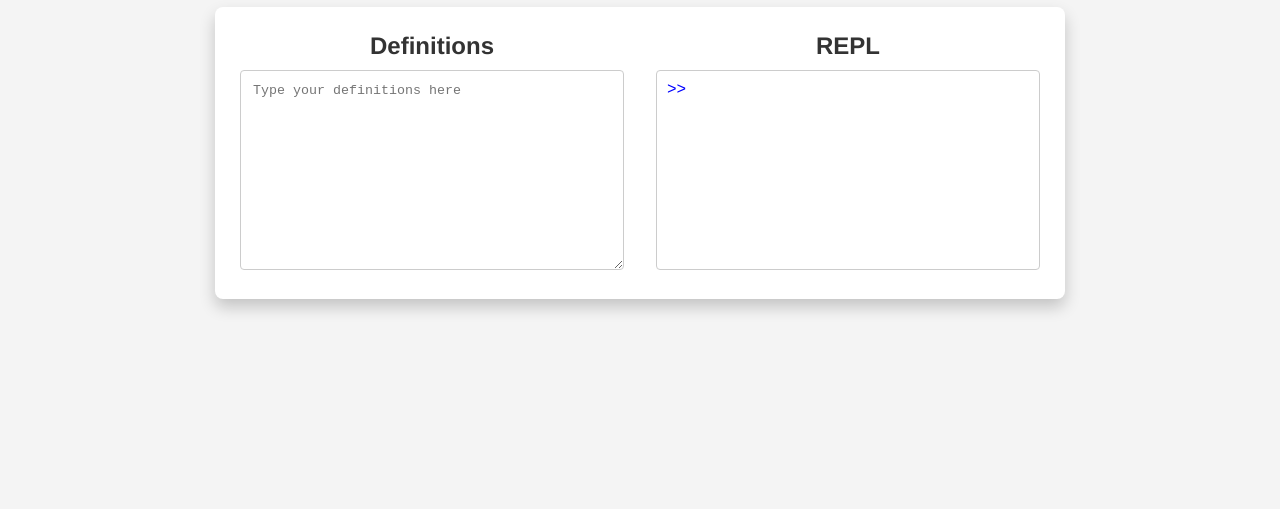
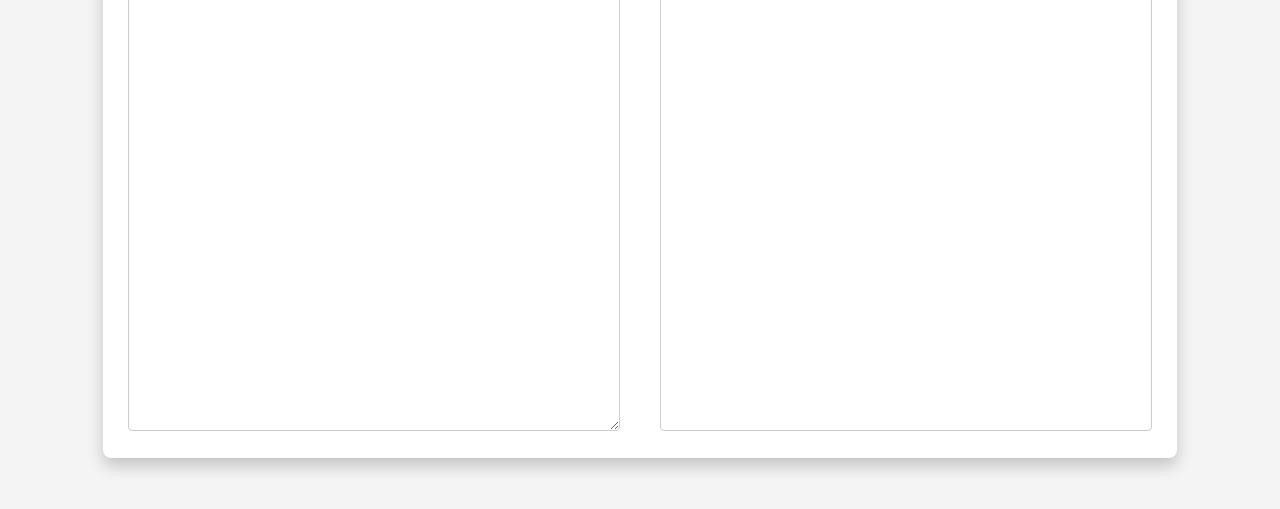
Before and after one commit to roboguy13/stratify, a plain HTML site: page index.html in a window 1280 px wide. Shown: the part 281-790 px from the top of the page. Drawn offline with Linux system fonts and the light colour scheme.

Commit message:
REPL height

```diff
--- a/styles.css
+++ b/styles.css
@@ -11,7 +11,9 @@ body {
 #panels {
   background: #fff;
   padding: 25px;
-  width: 800px;
+  /* width: 800px; */
+  width: 80vw;
+  height: 70vh;
   border-radius: 8px;
   box-shadow: 0px 8px 16px 0px rgba(0,0,0,0.2);
 }
@@ -50,7 +52,7 @@ textarea {
   border: 1px solid #ccc;
   padding: 10px;
   border-radius: 4px;
-  max-height: 200px;
+  /* max-height: 200px; */
   overflow-y: auto;
 }
 
@@ -79,10 +81,12 @@ textarea {
 #terminal {
   margin-top: 0;
   overflow-y: auto;  /* Adds scrolling */
-  height: 200px;  /* Sets the initial height */
+  /* height: 200px; */ /* Sets the initial height */
+  height: 65vh;
   box-sizing: border-box;
   font-family: monospace, monospace;
   white-space: pre;
+  overflow-x: hidden;
 }
 
 #replInput {
@@ -95,6 +99,7 @@ textarea {
   color: inherit;             /* Use the same text color as parent */
   padding: 0;                 /* Remove padding */
   margin: 0;                  /* Remove margin */
+  overflow-x: auto;
   /* width: 100%;
   font-family: monospace, monospace; */
 }
```
